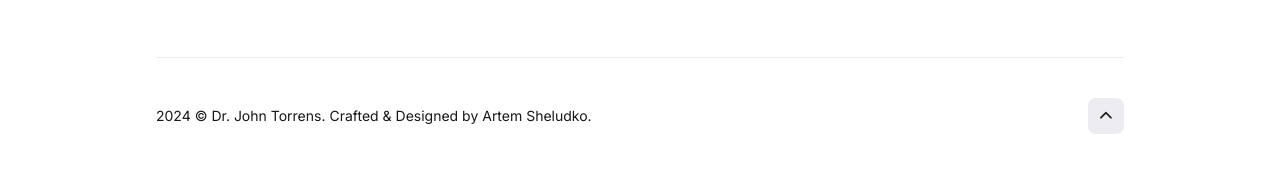
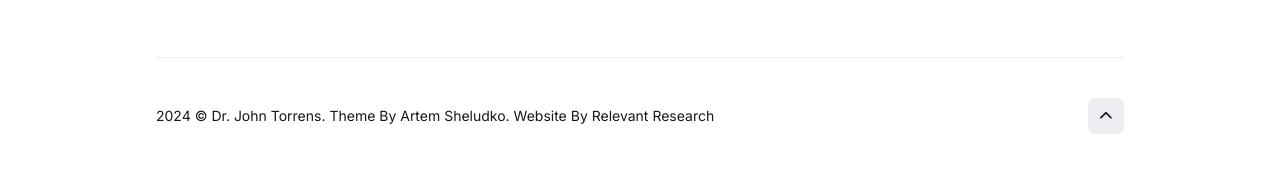
Before and after one commit to bishal784411/John-Torrens-image, a Jekyll site: the page built from index.html, in a window 1280 px wide and 900 px high, scrolled down 3411 px. Shown: the part 726-897 px from the top of the window. Built offline with Jekyll 4.4.1, drawn with Linux system fonts in a browser that asks for light colours; nearby versions of some CDN libraries; some web fonts are replaced.

Commit message:
resolved Issue #7

```diff
--- a/_includes/footer.html
+++ b/_includes/footer.html
@@ -71,7 +71,7 @@
       <div class="col col-12">
         <div class="footer__info">
           <div class="footer__info-box">
-            <div class="copyright">{{site.time | date: '%Y'}} &copy; <a href="/">{{site.data.settings.title}}</a>. Crafted & Designed by <a href="https://jekyllthemes.io/developers/artem-sheludko">Artem Sheludko</a>.</div>
+            <div class="copyright">{{site.time | date: '%Y'}} &copy; <a href="/">{{site.data.settings.title}}</a>. Theme By <a href="https://jekyllthemes.io/developers/artem-sheludko">Artem Sheludko</a>. Website By <a href="relevant-research.com">Relevant Research</a></div>
             <div class="top" title="Top"><i class="ion ion-ios-arrow-up"></i></div>
           </div>
         </div>
```
